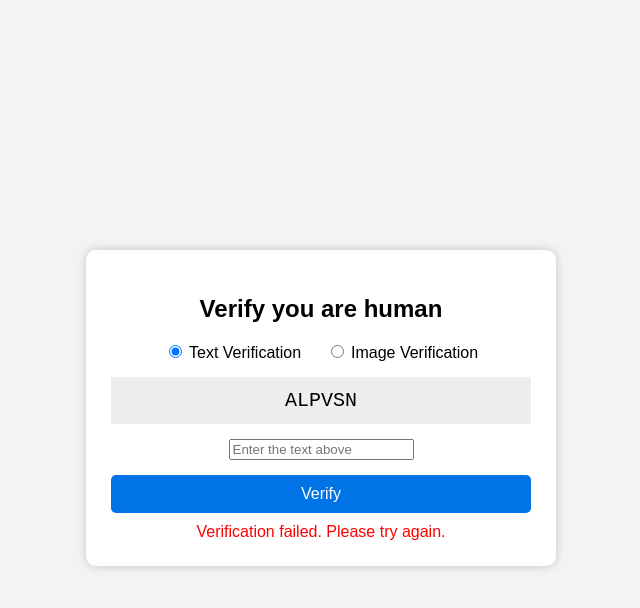
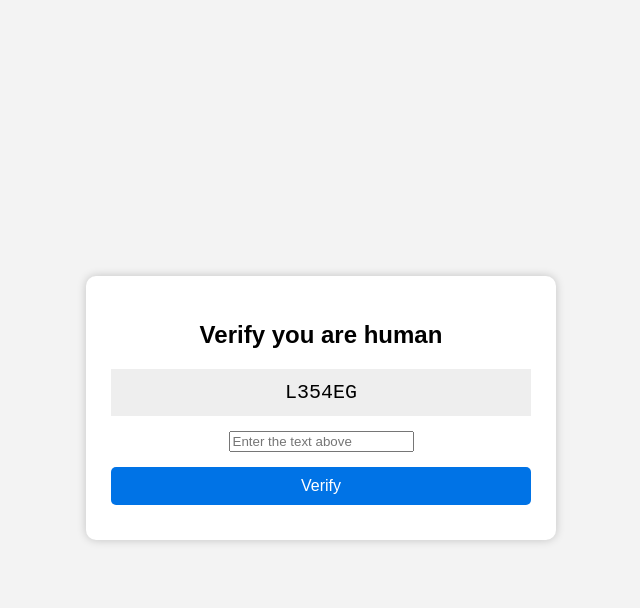
Before and after one commit to Venci12-afk/endless-captcha, a plain HTML site: page index.html in a window 1280 px wide. Both pictures are taken after a click on the button "Verify". Shown: the whole page, without its empty margins (319-959 px from the left). Drawn offline with Linux system fonts and the light colour scheme.

Commit message:
Update index.html

```diff
--- a/index.html
+++ b/index.html
@@ -68,9 +68,6 @@
     color: red;
     margin-top: 10px;
   }
-  .mode-select {
-    margin-bottom: 15px;
-  }
   @keyframes spin {
     0% { transform: rotate(0deg); }
     100% { transform: rotate(360deg); }
@@ -80,17 +77,6 @@
 <body>
 <div class="verify-box">
   <h2>Verify you are human</h2>
-
-  <div class="mode-select">
-    <label>
-      <input type="radio" name="mode" value="text" checked onchange="switchMode(this.value)">
-      Text Verification
-    </label>
-    <label style="margin-left:20px;">
-      <input type="radio" name="mode" value="image" onchange="switchMode(this.value)">
-      Image Verification
-    </label>
-  </div>
 
   <!-- Text Captcha Section -->
   <div id="text-captcha-section">
@@ -111,6 +97,7 @@
 
 <script>
 const captchaText = document.getElementById('captcha-text');
+const captchaInput = document.getElementById('captcha-input');
 const errorMsg = document.getElementById('error-msg');
 const spinner = document.getElementById('spinner');
 const imageGrid = document.getElementById('image-grid');
@@ -139,18 +126,29 @@ function shuffleArray(array){
   return array;
 }
 
-// Generate Text Captcha
-function generateTextCaptcha(){
+// Generate captcha (randomly text or image)
+function generateCaptcha() {
+  errorMsg.textContent = "";
+  spinner.style.display = "none";
+
+  const isTextCaptcha = Math.random() < 0.5; // 50% chance
+
+  if(isTextCaptcha){
+    // Text captcha
+    textSection.style.display="block";
+    imageSection.style.display="none";
+
     let chars="ABCDEFGHJKLMNPQRSTUVWXYZ23456789";
     let str="";
     for(let i=0;i<6;i++){
       str+=chars.charAt(Math.floor(Math.random()*chars.length));
     }
     captchaText.textContent=str;
-}
+  } else {
+    // Image captcha
+    textSection.style.display="none";
+    imageSection.style.display="block";
 
-// Generate Image Captcha
-function generateImageCaptcha(){
     currentPrompt=prompts[Math.floor(Math.random()*prompts.length)];
     promptText.textContent=`Select all images of ${currentPrompt}`;
 
@@ -168,38 +166,31 @@ function generateImageCaptcha(){
       imageGrid.appendChild(img);
     });
   }
-
-// Switch mode
-function switchMode(mode){
-  errorMsg.textContent="";
-  if(mode==="text"){
-    textSection.style.display="block";
-    imageSection.style.display="none";
-    generateTextCaptcha();
-  } else {
-    textSection.style.display="none";
-    imageSection.style.display="block";
-    generateImageCaptcha();
-  }
 }
 
-// Handle verification (always fail)
+// Verification button
 function checkCaptcha(){
   errorMsg.textContent="Verification failed. Please try again.";
   spinner.style.display="block";
   setTimeout(()=>{
     spinner.style.display="none";
     if(textSection.style.display==="block"){
-      document.getElementById('captcha-input').value="";
-      generateTextCaptcha();
-    } else {
-      generateImageCaptcha();
+      captchaInput.value="";
     }
+    generateCaptcha(); // randomly pick new text or image captcha
   },1500);
 }
 
-// Initialize
-generateTextCaptcha();
+// Trigger verify on Enter key in text captcha
+captchaInput.addEventListener("keydown", function(event){
+  if(event.key === "Enter") {
+    event.preventDefault();
+    checkCaptcha();
+  }
+});
+
+// Initialize on page load
+generateCaptcha();
 </script>
 </body>
 </html>
```
Lines whose indentation alone changed are shown as unchanged.
